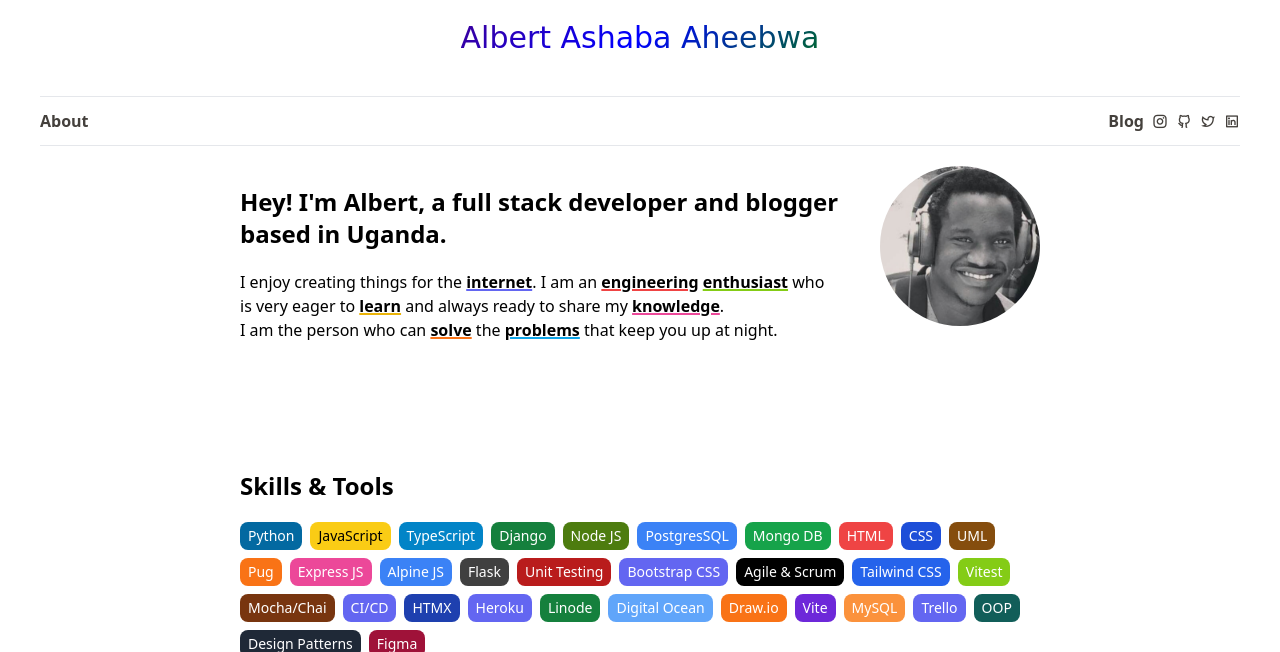
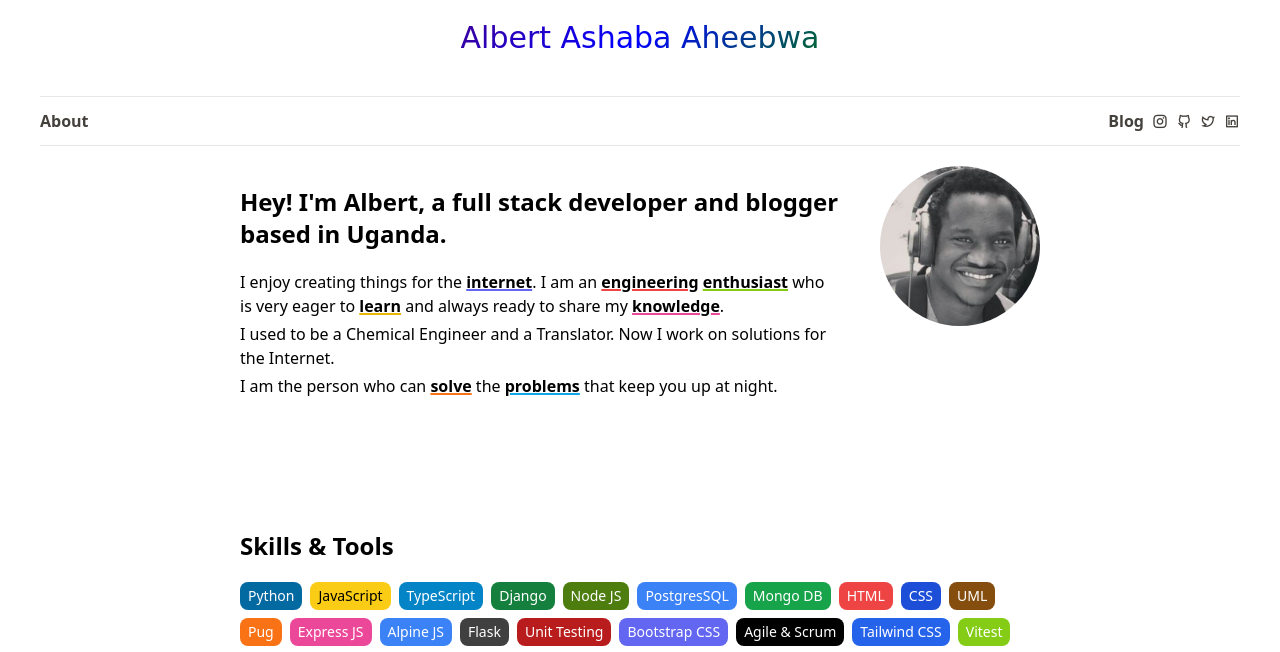
Before and after one commit to TrippleA-Ashaba/tripplea_codes, a Django app: page / in a window 1280 px wide. Shown: the top 652 px of the page. Run offline with Django 4.2, Linux system fonts and the light colour scheme; some libraries are stand-ins or nearby versions; some web fonts are replaced.

Commit message:
Edit hero

```diff
--- a/django_config/settings.py
+++ b/django_config/settings.py
@@ -43,15 +43,15 @@ INSTALLED_APPS = [
     "django.contrib.messages",
     "django.contrib.staticfiles",
     # third-party
-    "django_browser_reload",
+    # "django_browser_reload",
     # local
     "main",
 ]
 
 MIDDLEWARE = [
     "django.middleware.security.SecurityMiddleware",
+    # "django_browser_reload.middleware.BrowserReloadMiddleware",
     "django.contrib.sessions.middleware.SessionMiddleware",
-    "django_browser_reload.middleware.BrowserReloadMiddleware",
     "django.middleware.common.CommonMiddleware",
     "django.middleware.csrf.CsrfViewMiddleware",
     "django.contrib.auth.middleware.AuthenticationMiddleware",
--- a/static/src/styles.css
+++ b/static/src/styles.css
@@ -953,13 +953,13 @@ video {
   color: rgb(41 37 36 / var(--tw-text-opacity));
 }
 
-.text-transparent {
-  color: transparent;
-}
-
 .text-white {
   --tw-text-opacity: 1;
   color: rgb(255 255 255 / var(--tw-text-opacity));
+}
+
+.text-transparent {
+  color: transparent;
 }
 
 .underline {
--- a/templates/partials/hero.html
+++ b/templates/partials/hero.html
@@ -5,7 +5,7 @@
 		<h2 class="mb-5 text-2xl font-bold">
 			Hey! I'm Albert, a full stack developer and blogger based in Uganda.
 		</h2>
-		<p>
+		<p class="mb-1">
 			I enjoy creating things for the
 			<span class="font-bold underline decoration-indigo-500 decoration-2">internet</span>. I
 			am an
@@ -16,7 +16,11 @@
 			always ready to share my
 			<span class="font-bold underline decoration-pink-500 decoration-2">knowledge</span>.
 		</p>
-		<p>
+		<p class="mb-1">
+			I used to be a Chemical Engineer and a Translator. Now I work on solutions for the
+			Internet.
+		</p>
+		<p class="mb-1">
 			I am the person who can
 			<span class="font-bold underline decoration-orange-500 decoration-2">solve</span> the
 			<span class="font-bold underline decoration-sky-500 decoration-2">problems</span>
```
